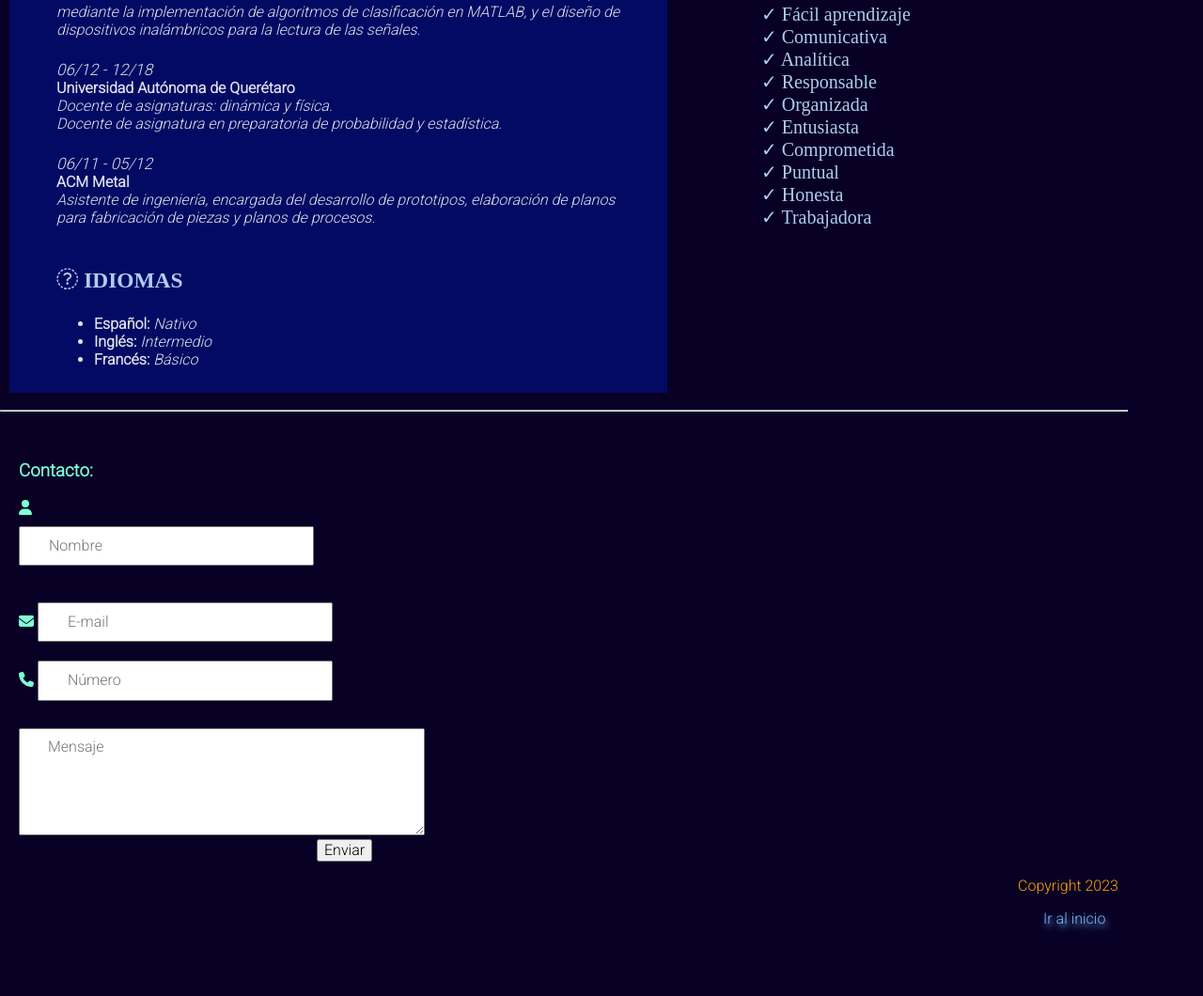
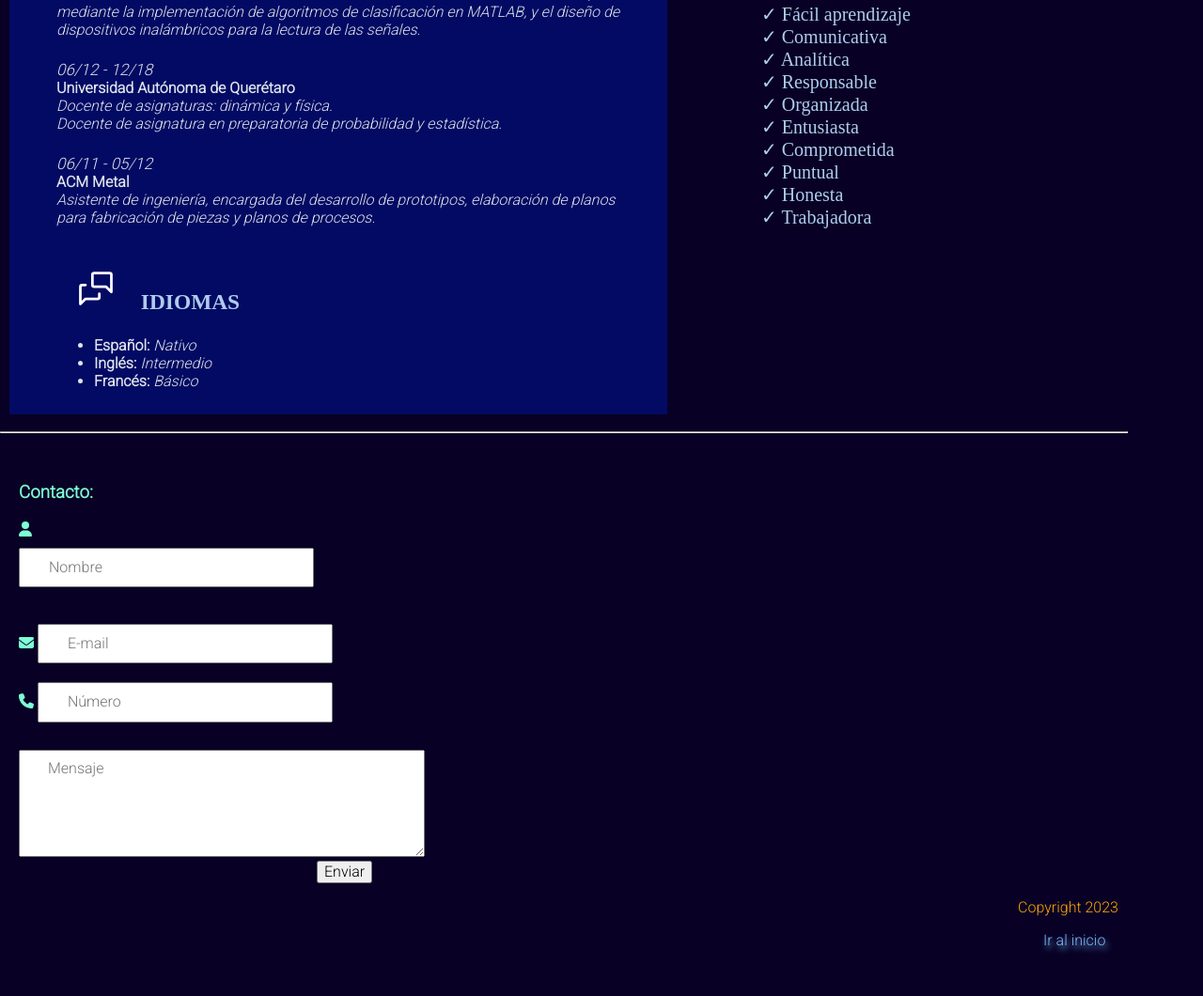
Before and after one commit to RoyalMasterDevs/Proyecto1_DCaroTP, a plain HTML site: page index.html in a window 1280 px wide. Shown: the part 779-1839 px from the top of the page at 94% size. Before the commit the page ends 1816 px from the top, so only its background shows below. Drawn offline with Linux system fonts and the light colour scheme; a web font is replaced by a local one.

Commit message:
Update index.html

```diff
--- a/index.html
+++ b/index.html
@@ -178,7 +178,12 @@
                 <article class="secciones_opcion">
                     <a name="idiomas"></a>
                     <h3>
-                        <i class="fa-sharp fa-solid fa-comments"></i>
+                        <!--<i class="fa-sharp fa-solid fa-comments"></i>-->
+                        <i><svg xmlns="http://www.w3.org/2000/svg" class="icon icon-tabler icon-tabler-messages" width="44" height="44" viewBox="0 0 24 24" stroke-width="1.5" stroke="#ffffff" fill="none" stroke-linecap="round" stroke-linejoin="round">
+  <path stroke="none" d="M0 0h24v24H0z" fill="none"/>
+  <path d="M21 14l-3 -3h-7a1 1 0 0 1 -1 -1v-6a1 1 0 0 1 1 -1h9a1 1 0 0 1 1 1v10" />
+  <path d="M14 15v2a1 1 0 0 1 -1 1h-7l-3 3v-10a1 1 0 0 1 1 -1h2" />
+                            </svg></i>
                         IDIOMAS
                     </h3>
                     <div class="txt_tit">
```
